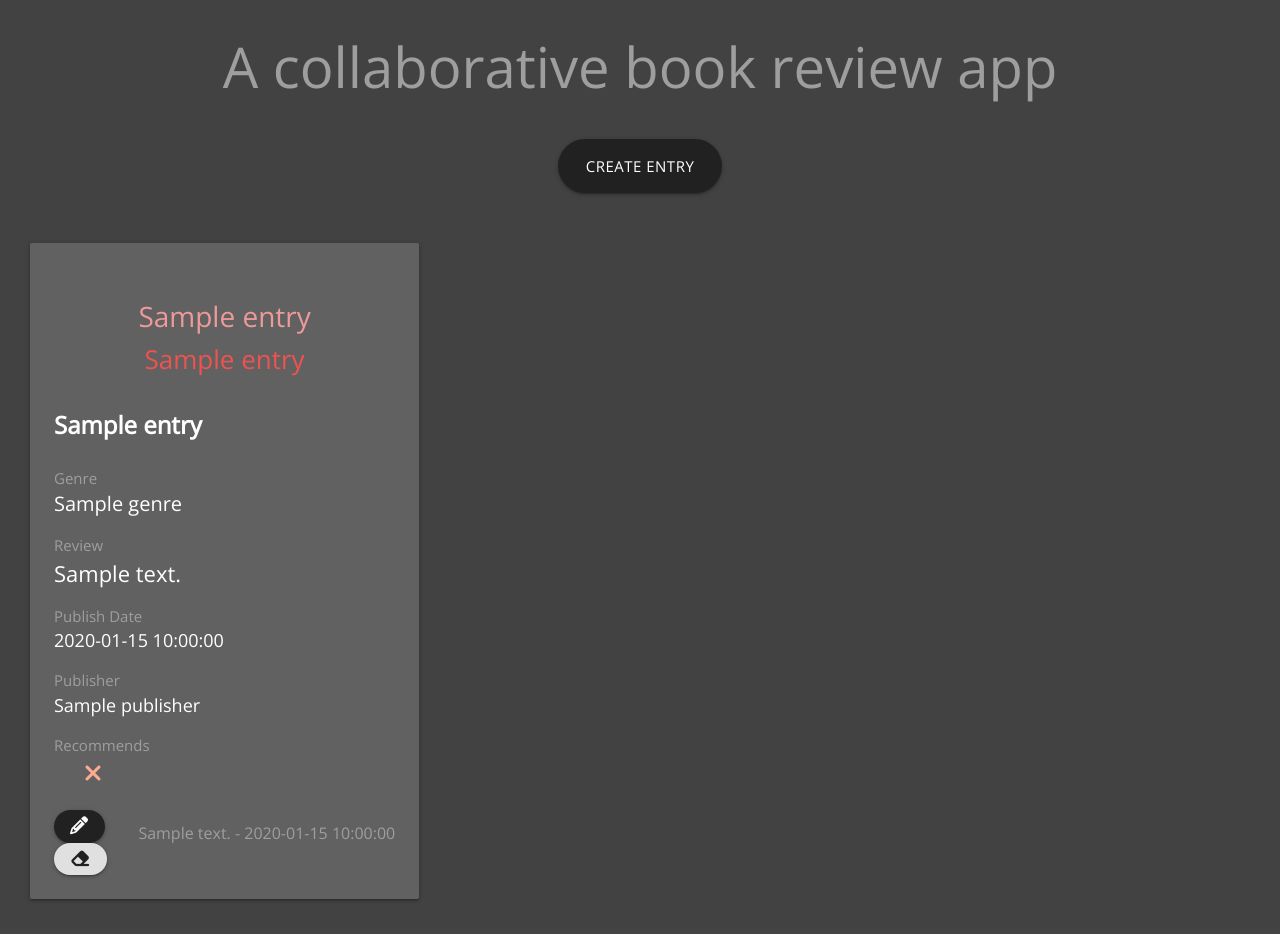
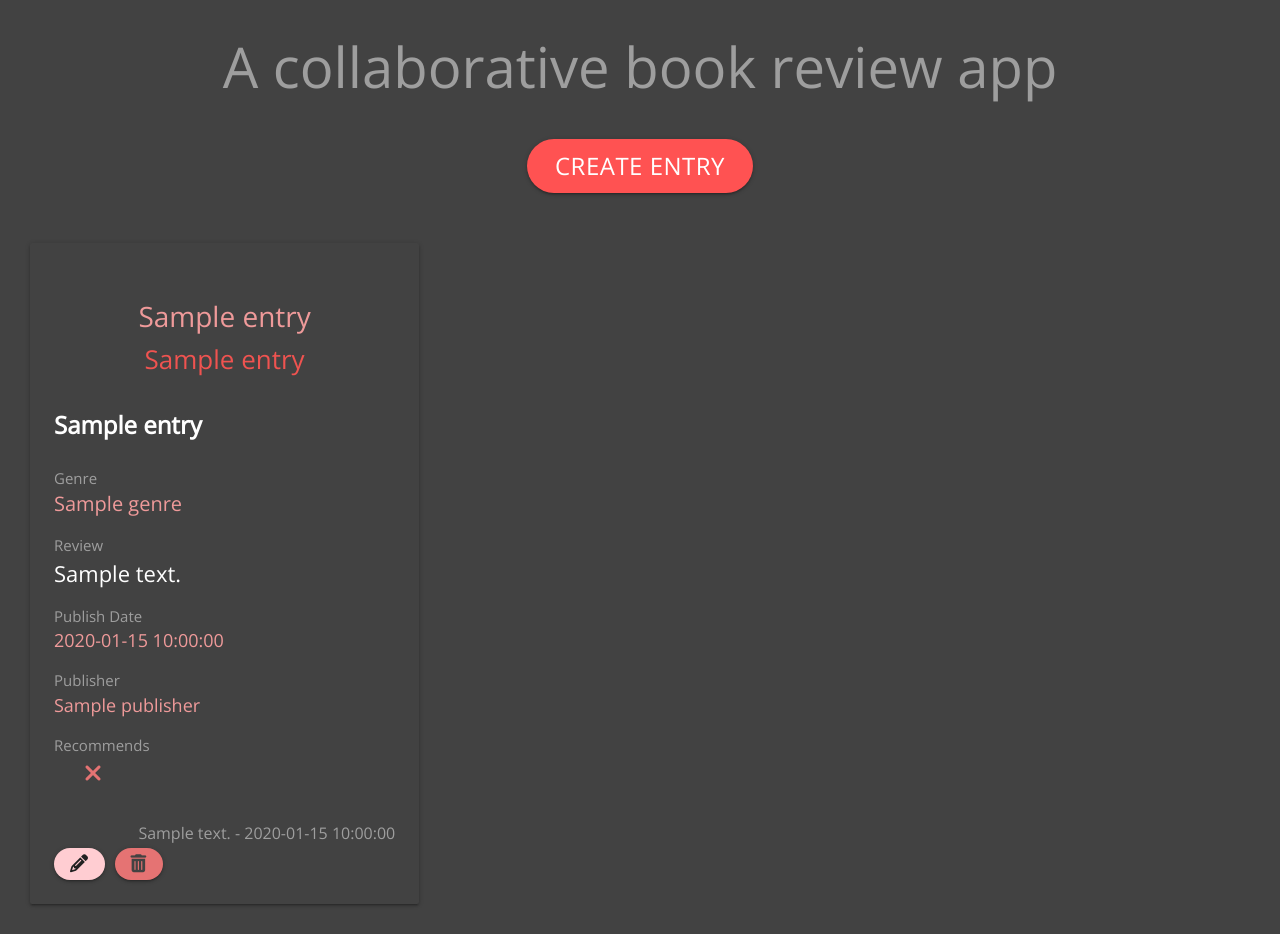
Before and after one commit to lrchnnng/jot-journal, a Flask app: page / in a window 1280 px wide. Shown: the part 436-1370 px from the top of the page. Before the commit the page ends 1337 px from the top, so only its background shows below. Run offline with Flask 3, Linux system fonts and the light colour scheme; the visitor is signed in with stand-in values (Sample User, id 1); a database or web service that is not in the repository returns one stand-in record (values such as "Sample title"); some libraries are stand-ins or nearby versions; some web fonts are replaced.

Commit message:
finished styling index page

```diff
--- a/static/css/style.css
+++ b/static/css/style.css
@@ -60,6 +60,8 @@ h3 {
 
 .crud-btn {
     margin-top: 20px;
+    display: flex;
+    flex-direction: row;
 }
 
 .crud-btn a {
@@ -78,7 +80,7 @@ h3 {
         margin: 20px;
     }
 
-     /* Review Card Styling*/
+    /* Review Card Styling*/
     .bold {
         font-weight: bold;
     }
@@ -115,6 +117,7 @@ h3 {
         font-size: 20px;
         margin: 5px 20px;
     }
+
 }
 
 /* Tablet */
@@ -162,6 +165,11 @@ h3 {
     .recommended i {
         font-size: 22px;
         margin: 5px 24px;
+    }
+
+    /* Button Styling */
+    .btn-large {
+     font-size: 22px;
     }
 }
 
@@ -211,4 +219,9 @@ h3 {
         font-size: 24px;
         margin: 5px 30px;
     }
+
+    /* Button Styling */
+    .btn-large {
+        font-size: 24px;
+       }
 }
--- a/templates/index.html
+++ b/templates/index.html
@@ -8,7 +8,7 @@
   </div>
   <div class="center home-buttons"></div>
   {% if session.user %}
-  <a href="{{ 'create_entry' }}" type="button" class="white-text btn-large grey darken-4">Create Entry</a>
+  <a href="{{ 'create_entry' }}" type="button" class="white-text btn-large red  accent-2">Create Entry</a>
   {% else %}
   <a href="{{ 'register' }}" type="button" class="white-text btn-large grey darken-4">Register</a>
   <a href="{{ 'login' }}" type="button" class="white-text btn-large grey darken-1">Log In</a>
@@ -19,7 +19,7 @@
 <!-- generates a card for each entry -->
 <div class="entry-container center">
   {% for entry in entries %}
-  <div class="card-panel grey darken-2 grey-text left-align">
+  <div class="card-panel grey darken-3 grey-text left-align">
     <div class="center">
       <p class="center red-text text-lighten-3 book-title">{{ entry.book_title }}
         <br>
@@ -29,7 +29,7 @@
     <p class="white-text entry-title bold">{{ entry.entry_title }}</p>
     <p>Genre
       <br>
-      <span class="white-text genre">{{ entry.genre }}</span>
+      <span class="red-text text-lighten-3 genre">{{ entry.genre }}</span>
     </p>
     <p>Review
       <br>
@@ -37,30 +37,30 @@
     </p>
     <p>Publish Date
       <br>
-      <span class="white-text book-info">{{ entry.publish_date }}</span>
+      <span class="red-text text-lighten-3 book-info">{{ entry.publish_date }}</span>
     </p>
     <p>Publisher
       <br>
-      <span class="white-text book-info">{{ entry.publisher }}</span>
+      <span class="red-text text-lighten-3 book-info">{{ entry.publisher }}</span>
     </p>
     <p class="recommended">Recommends
       <br>
       {% if entry.recommended == "on" %}
       <i class="fa-solid fa-check teal-text text-lighten-3 bold"></i>
       {% else %}
-      <i class="fa-solid fa-xmark deep-orange-text text-lighten-3 bold"></i>
+      <i class="fa-solid fa-xmark red-text text-lighten-2 bold"></i>
       {% endif %}
     </p>
     <p class="user-info right">{{ entry.review_by }} - {{ entry.review_date }}
     </p>
-
+    <br>
     <!-- only allows signed in users to edit and delete posts-->
     {% if session.user %}
-    <div class="s12 crud-btn">
-      <a href="{{ url_for('edit_entry', entry_id=entry._id) }}" class="btn-small grey darken-4"><i
-          class="fa-solid fa-pencil grey-text text-lighten-5"></i></a>
-      <a href="{{ url_for('delete_entry', entry_id=entry._id) }}" class="btn-small grey lighten-2"><i
-          class="fa-solid fa-eraser grey-text text-darken-4"></i></a>
+    <div class="crud-btn">
+      <a href="{{ url_for('edit_entry', entry_id=entry._id) }}" class="btn-small red lighten-4"><i
+          class="fa-solid fa-pencil grey-text text-darken-4"></i></a>
+      <a href="{{ url_for('delete_entry', entry_id=entry._id) }}" class="btn-small red lighten-2"><i
+          class="fas fa-trash-alt grey-text text-darken-3"></i></a>
     </div>
     {% else %}
     {% endif%}
```
